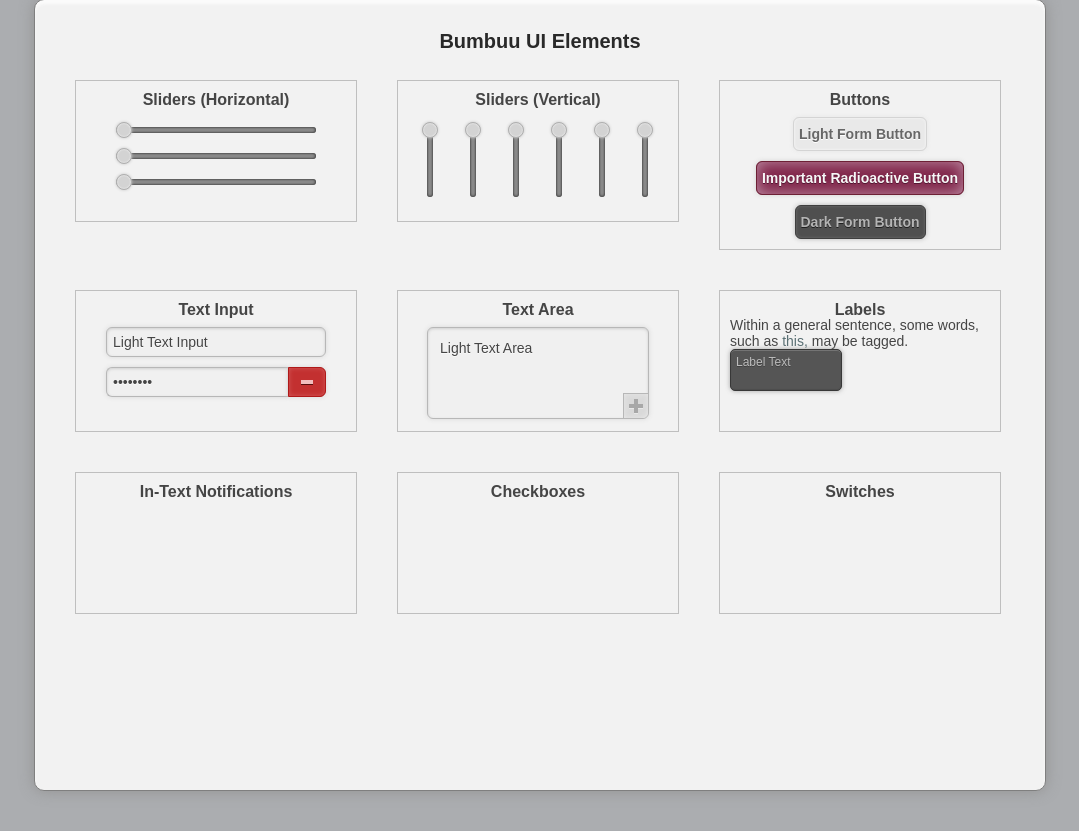
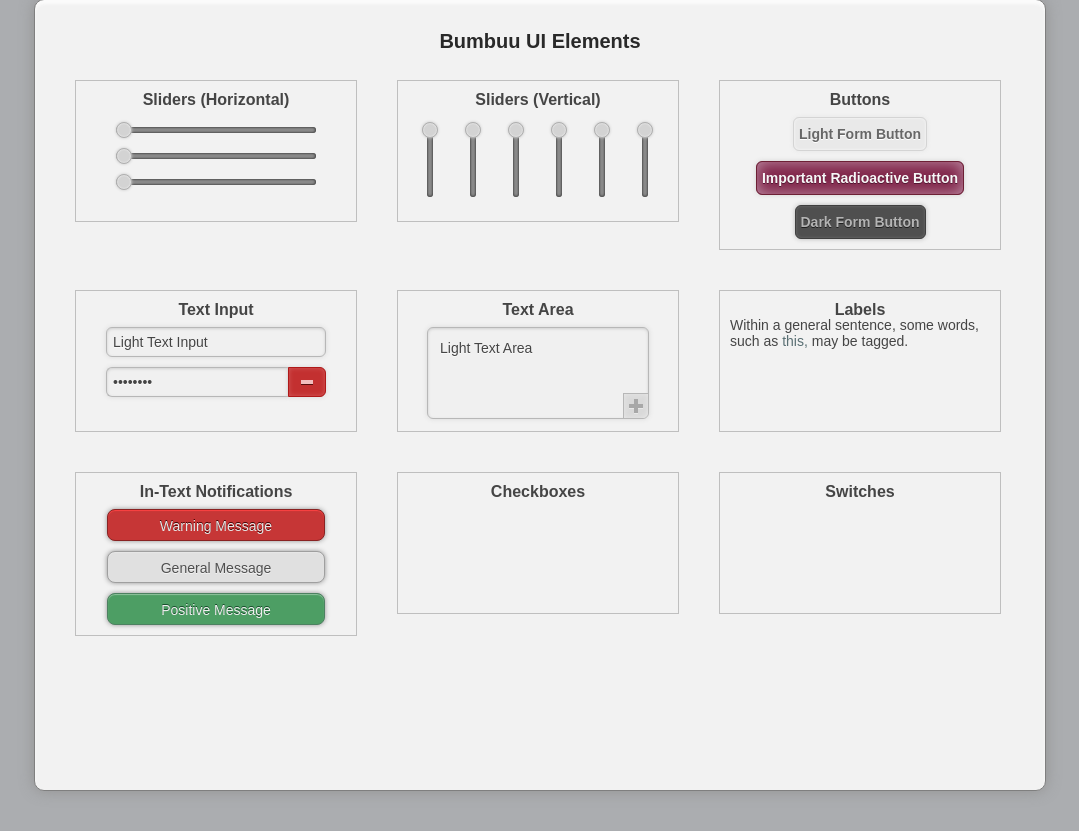
Before and after one commit to Bumbuu/Bumbuu, a PHP site: page /example.html in a window 1280 px wide. Shown: the part 41-872 px from the top of the page, without its empty margins (100-1179 px from the left). Run offline with PHP 8.4, Linux system fonts and the light colour scheme.

Commit message:
Updating with label and notification code.

```diff
--- a/design_ui/controls/default_elements.css
+++ b/design_ui/controls/default_elements.css
@@ -346,21 +346,26 @@ div.bumbuu_textarea_light_submit_button:active div {
 	background-color: #cfcfcf;
 }
 .bumbuu_labeled_item div.bumbuu_label {
-	background-color: #2f2f2f;
-	width: 100px;
-	height: 30px;
+	background-color: #101010;
+	width: 80px;
+	height: 24px;
 	display: block;
-	opacity: 0.8;
-	padding: 5px;
-	position: absolute;
+	opacity: 0;
+	padding: 7px;
+	padding-bottom: 10px;
 	font-family: Arial;
 	font-size: 12px;
 	font-weight: normal;
 	color: #afafaf;
 	text-shadow: 0px 1px 0px #141414;
-	border: 1px solid #0a0a0a;
-	box-shadow: inset 0px 1px 0px #555555, inset 0px -1px 1px #252525, 0px 0px 5px #939393;
+	border: 1px solid #030303;
+	box-shadow: inset 0px 1px 0px #555555, inset 0px -1px 1px #070707, 0px 0px 5px #939393;
 	border-radius: 5px;
+	margin-left: 18px;
+	position: absolute;
+	text-align: center;
+	transition: opacity 700ms;
+	-webkit-transition: opacity 700ms;
 }
 .bumbuu_labeled_item div.bumbuu_label::selection {
 	background-color: #202020;
@@ -368,3 +373,69 @@ div.bumbuu_textarea_light_submit_button:active div {
 .bumbuu_labeled_item div.bumbuu_label::-moz-selection {
 	background-color: #202020;
 }
+.bumbuu_labeled_item div.bumbuu_label:after,
+.bumbuu_labeled_item div.bumbuu_label:before {
+	top: 100%;
+	border: solid transparent;
+	content: " ";
+	height: 0;
+	width: 0;
+	position: absolute;
+	pointer-events: none;
+}
+.bumbuu_labeled_item div.bumbuu_label:after {
+	border-color: rgba(47, 47, 47, 0);
+	border-top-color: #101010;
+	border-width: 5px;
+	left: 50%;
+	margin-left: -5px;
+}
+.bumbuu_labeled_item div.bumbuu_label:before {
+	border-color: rgba(10, 10, 10, 0);
+	border-top-color: #030303;
+	border-width: 7px;
+	left: 50%;
+	margin-left: -7px;
+}
+.bumbuu_labeled_item:hover div.bumbuu_label {
+	opacity: 0.8;
+}
+.bumbuu_intext_notif {
+	width: 200px;
+	min-width: 200px;
+	height: 14px;
+	min-height: 14px;
+	padding: 8px;
+	font-family: Arial;
+	font-size: 14px;
+	text-align: center;
+	font-weight: normal;
+	border-radius: 8px;
+}
+.bumbuu_intext_notif::selection {
+	background-color: none;
+}
+.bumbuu_intext_notif::-moz-selection {
+	background-color: none;
+}
+.bumbuu_intext_notif[type=warning] {
+	color: #e6e6e6;
+	text-shadow: 0px -1px 0px #460606;
+	box-shadow: 0px 0px 5px #939393, inset 0px 1px 1px #fc4242;
+	background-color: #c63636;
+	border: 1px solid #892323;
+}
+.bumbuu_intext_notif[type=general] {
+	color: #4f4f4f;
+	text-shadow: 0px 1px 0px #f3f3f3;
+	box-shadow: 0px 0px 5px #939393, inset 0px 1px 1px #e7e7e7;
+	background-color: #e0e0e0;
+	border: 1px solid #9f9f9f;
+}
+.bumbuu_intext_notif[type=positive] {
+	color: #efefef;
+	text-shadow: 0px -1px 0px #194e2d;
+	box-shadow: 0px 0px 5px #939393, inset 0px 1px 1px #8fc29d;
+	background-color: #4d9e64;
+	border: 1px solid #4d8161;
+}
--- a/design_ui/controls/example.html
+++ b/design_ui/controls/example.html
@@ -91,6 +91,11 @@ body {
 	font-size: 14px;
 	color: #454545;
 }
+#notifs_area div.bumbuu_intext_notif {
+	margin-top: 10px;
+	margin-left: auto;
+	margin-right: auto;
+}
 </style>
 <script type="text/javascript" src="default_elements.js"></script>
 <script type="text/javascript">
@@ -167,13 +172,16 @@ window.onload = function() { //main function
 		<div class="container_label">Labels</div>
 		<span>Within a general sentence, some words, such as </span>
 		<div class="bumbuu_labeled_item">
-			<div class="bumbuu_label">Label Text</div>
+			<div class="bumbuu_label">An example label.</div>
 			<span>this,</span>
 		</div>
 		<span>may be tagged.</span>
 	</div>
-	<div class="container">
+	<div class="container" id="notifs_area">
 		<div class="container_label">In-Text Notifications</div>
+		<div class="bumbuu_intext_notif" type="warning">Warning Message</div>
+		<div class="bumbuu_intext_notif" type="general">General Message</div>
+		<div class="bumbuu_intext_notif" type="positive">Positive Message</div>
 	</div>
 	<div class="container">
 		<div class="container_label">Checkboxes</div>
```
